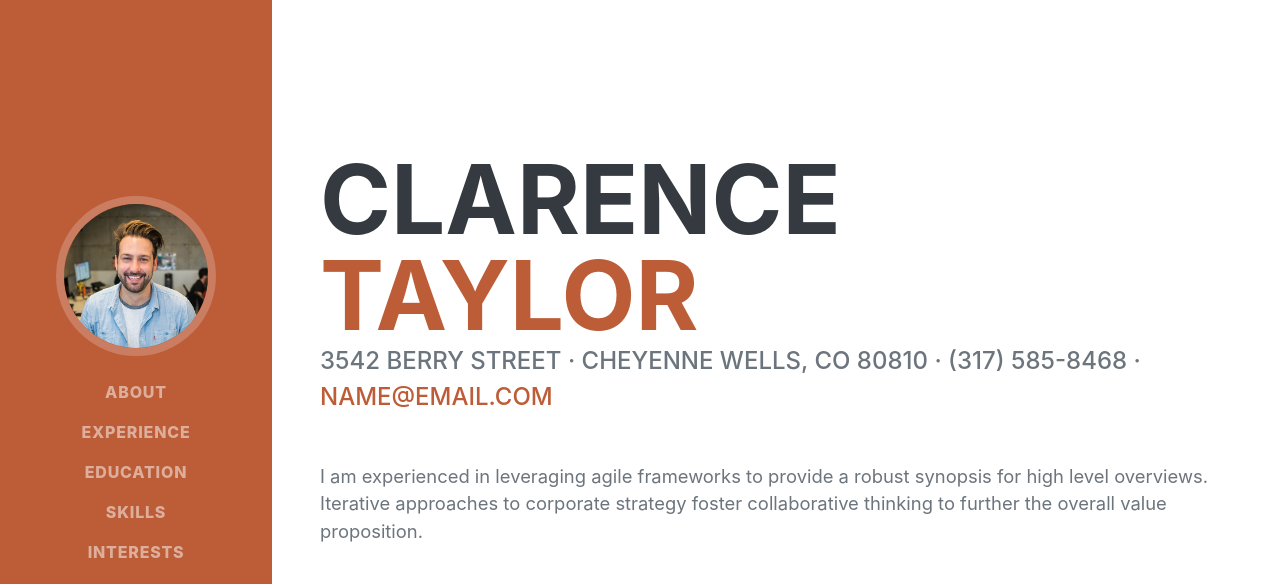
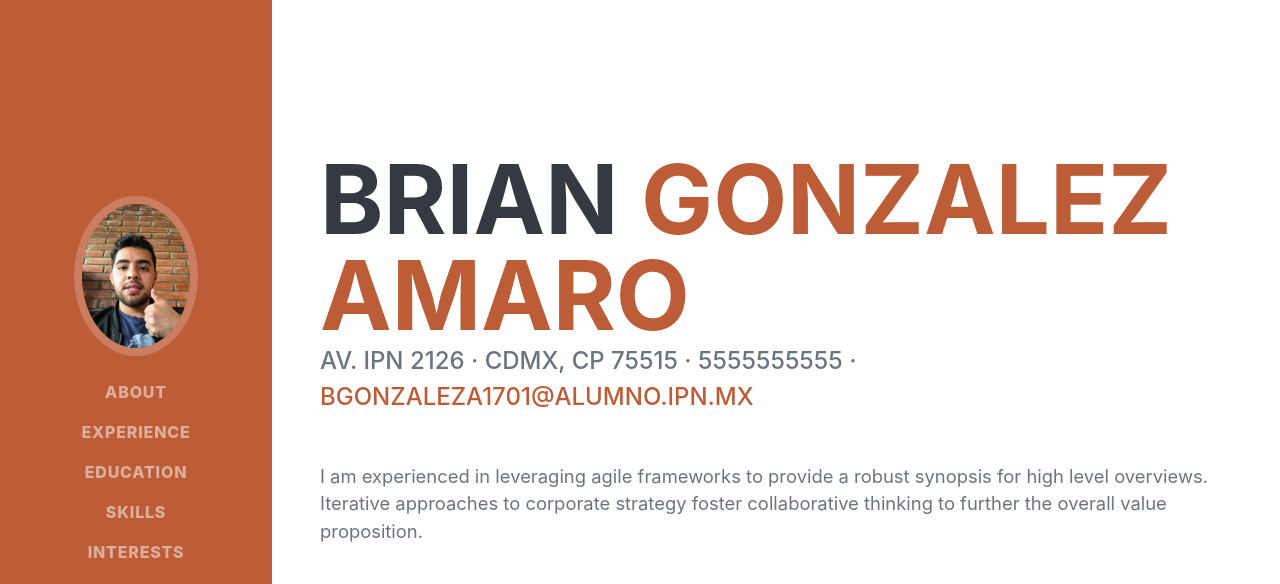
Before and after one commit to brianamro/curriculum, a website: page dist/index.html in a window 1280 px wide. Shown: the top 584 px of the page. Drawn offline with nearby package versions, Linux system fonts and the light colour scheme; a web font is replaced by a local one.

Commit message:
update: Modifico mi nombre

```diff
--- a/dist/index.html
+++ b/dist/index.html
@@ -19,8 +19,8 @@
         <!-- Navigation-->
         <nav class="navbar navbar-expand-lg navbar-dark bg-primary fixed-top" id="sideNav">
             <a class="navbar-brand js-scroll-trigger" href="#page-top">
-                <span class="d-block d-lg-none">Clarence Taylor</span>
-                <span class="d-none d-lg-block"><img class="img-fluid img-profile rounded-circle mx-auto mb-2" src="assets/img/profile.jpg" alt="" /></span>
+                <span class="d-block d-lg-none">Brian Gonzalez Amaro</span>
+                <span class="d-none d-lg-block"><img class="img-fluid img-profile rounded-circle mx-auto mb-2" src="assets/img/profile2.jpg" alt="" /></span>
             </a>
             <button class="navbar-toggler" type="button" data-toggle="collapse" data-target="#navbarSupportedContent" aria-controls="navbarSupportedContent" aria-expanded="false" aria-label="Toggle navigation"><span class="navbar-toggler-icon"></span></button>
             <div class="collapse navbar-collapse" id="navbarSupportedContent">
@@ -40,12 +40,12 @@
             <section class="resume-section" id="about">
                 <div class="resume-section-content">
                     <h1 class="mb-0">
-                        Clarence
-                        <span class="text-primary">Taylor</span>
+                        Brian
+                        <span class="text-primary">Gonzalez Amaro</span>
                     </h1>
                     <div class="subheading mb-5">
-                        3542 Berry Street · Cheyenne Wells, CO 80810 · (317) 585-8468 ·
-                        <a href="mailto:name@email.com">name@email.com</a>
+                        Av. IPN 2126 · CDMX, CP 75515 · 5555555555 ·
+                        <a href="mailto:name@email.com">bgonzaleza1701@alumno.ipn.mx</a>
                     </div>
                     <p class="lead mb-5">I am experienced in leveraging agile frameworks to provide a robust synopsis for high level overviews. Iterative approaches to corporate strategy foster collaborative thinking to further the overall value proposition.</p>
                     <div class="social-icons">
```
Also changed, not shown: dist/assets/img/profile2.jpg (added).
